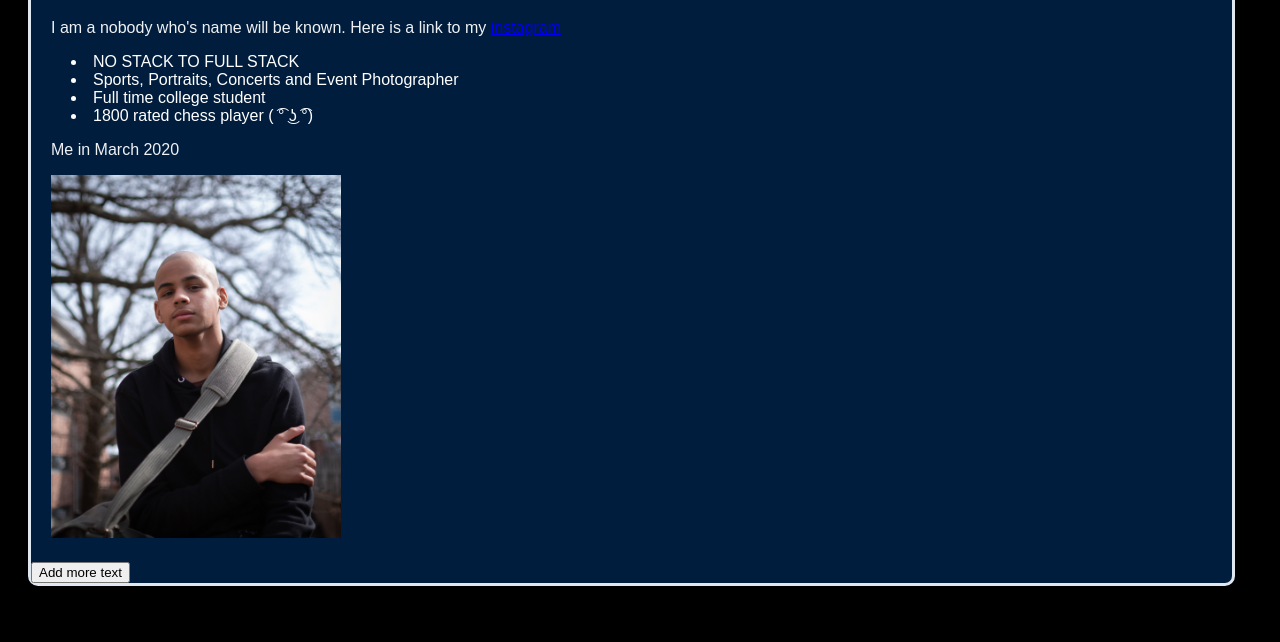
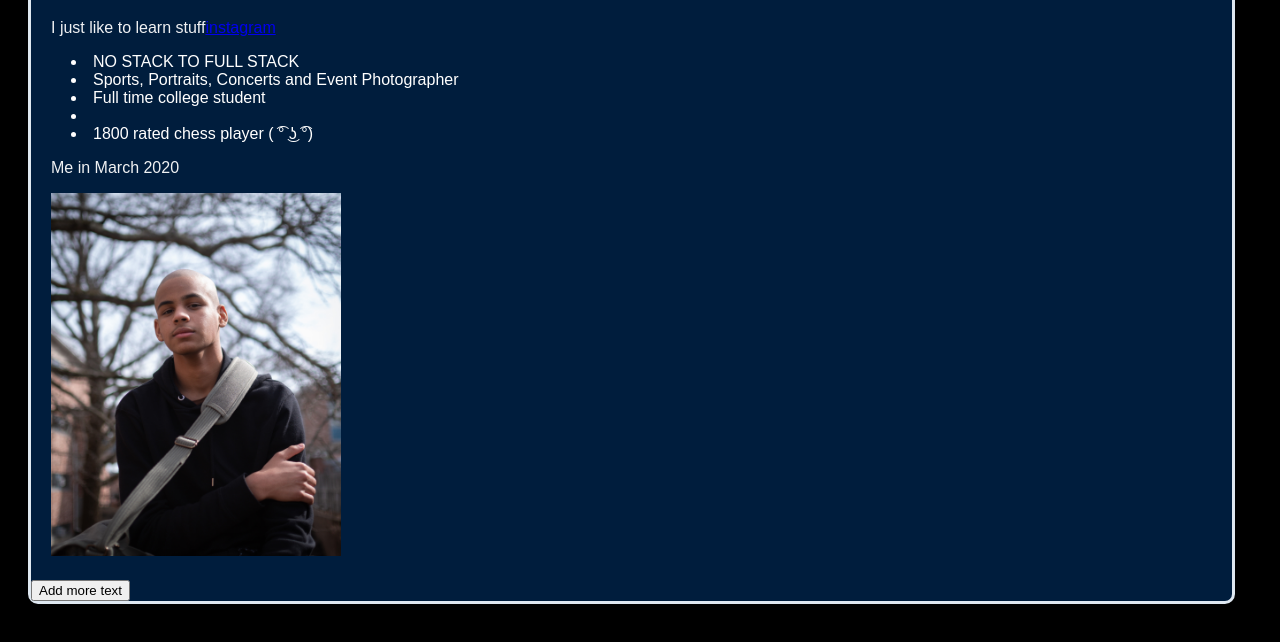
Before and after one commit to joelxgalarza/joelgalarza.com, a plain HTML site: page aboutme.html in a window 1280 px wide. Shown: the part 84-726 px from the top of the page. Drawn offline with Linux system fonts and the light colour scheme.

Commit message:
Update aboutme.html

```diff
--- a/aboutme.html
+++ b/aboutme.html
@@ -14,11 +14,12 @@
   <div class = "content-box">
     <div class = "content">
       <h1>About Me</h1>
-      <p>I am a nobody who's name will be known. Here is a link to my <a href="https://www.instagram.com/joelxgalarza/" target="_blank">instagram</a></p>
+      <p>I just like to learn stuff<a href="https://www.instagram.com/joelxgalarza/" target="_blank">instagram</a></p>
       <div class="listOne">
         <li>NO STACK TO FULL STACK</li>
         <li>Sports, Portraits, Concerts and Event Photographer</li>
         <li>Full time college student</li>
+        <li></li>
         <li>1800 rated chess player ( ͡° ͜ʖ ͡°)</li>
         </div>
         <p>Me in March 2020</p>
```
